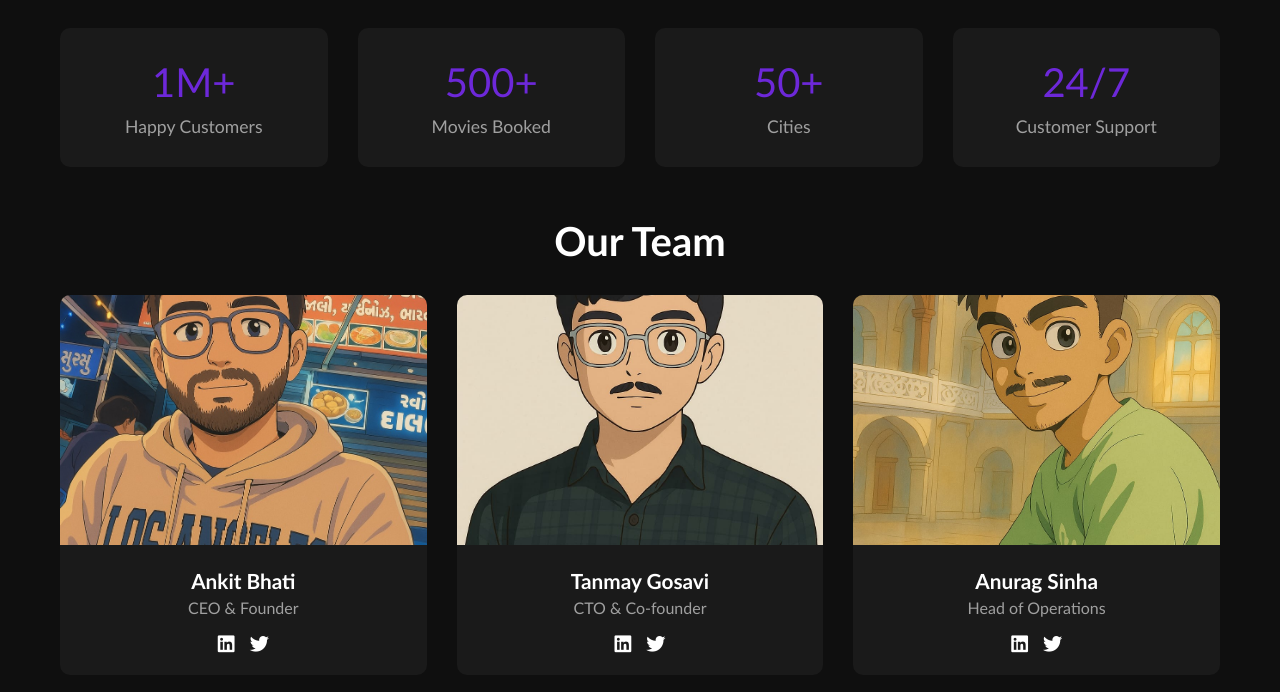
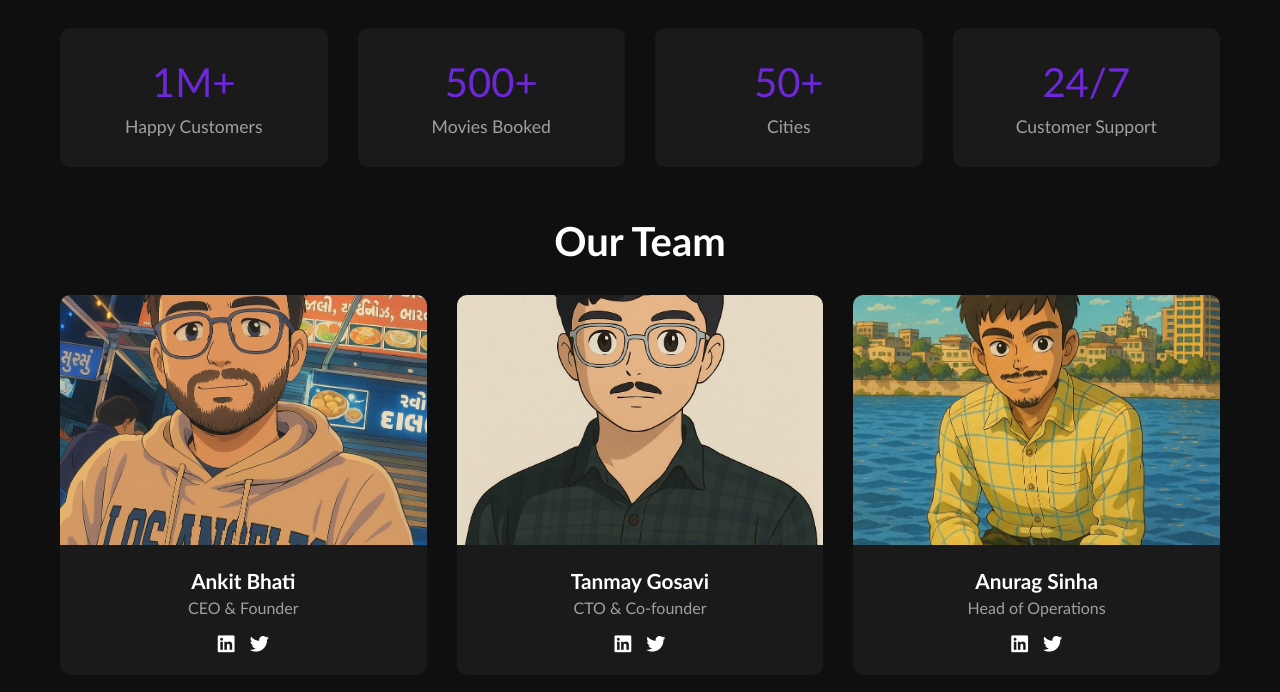
Before and after one commit to Anurag-2011/filmifreak, a website: page frontend/about.html in a window 1280 px wide. Shown: the part 590-1282 px from the top of the page. Drawn offline with Linux system fonts and the light colour scheme.

Commit message:
Photos added

```diff
--- a/frontend/about.html
+++ b/frontend/about.html
@@ -244,7 +244,7 @@
                     </div>
 
                     <div class="team-member">
-                        <img src="WhatsApp Image 2025-04-07 at 9.24.31 PM.jpeg" alt="Team Member" class="member-image">
+                        <img src="WhatsApp Image 2025-04-07 at 9.52.38 PM.jpeg" alt="Team Member" class="member-image">
                         <div class="member-info">
                             <h3 class="member-name">Anurag Sinha</h3>
                             <p class="member-role">Head of Operations</p>
```
Also changed, not shown: frontend/WhatsApp Image 2025-04-07 at 9.52.38 PM.jpeg (added).
